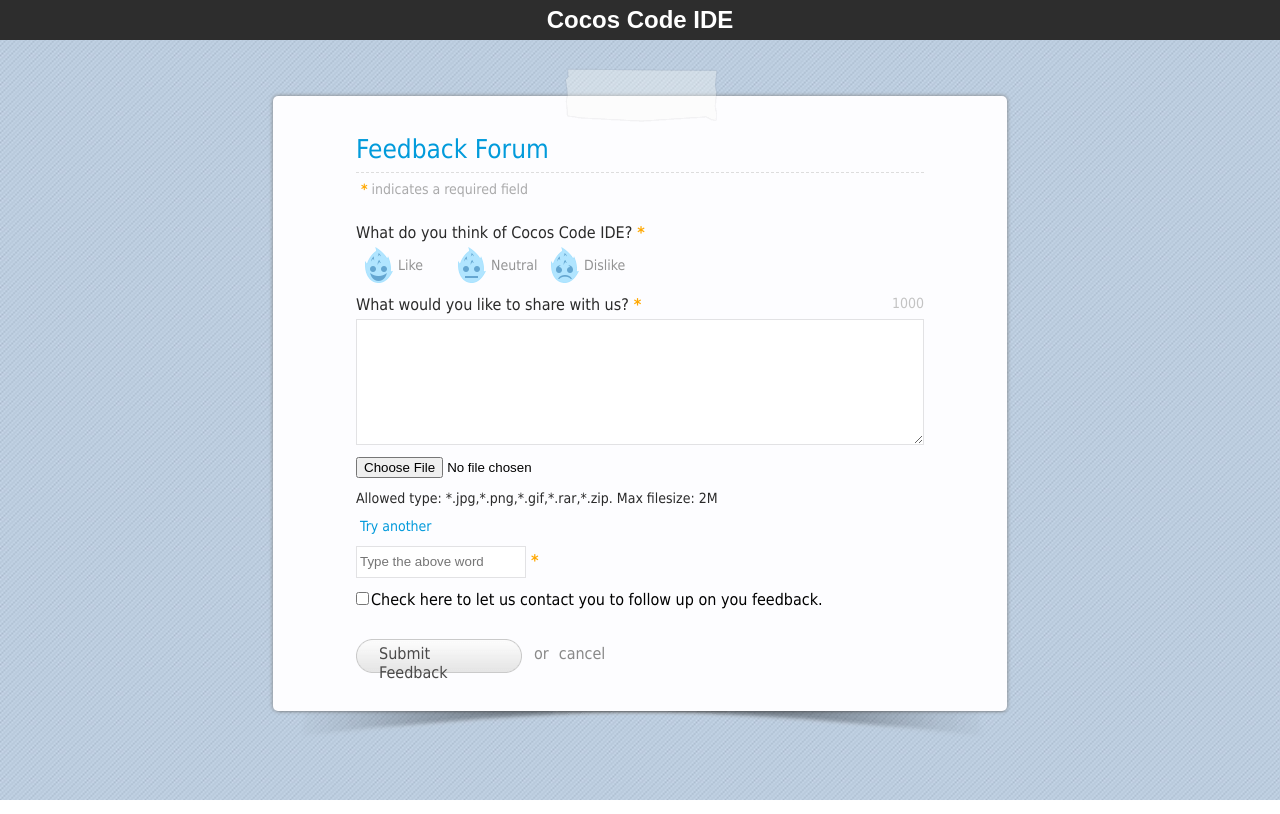
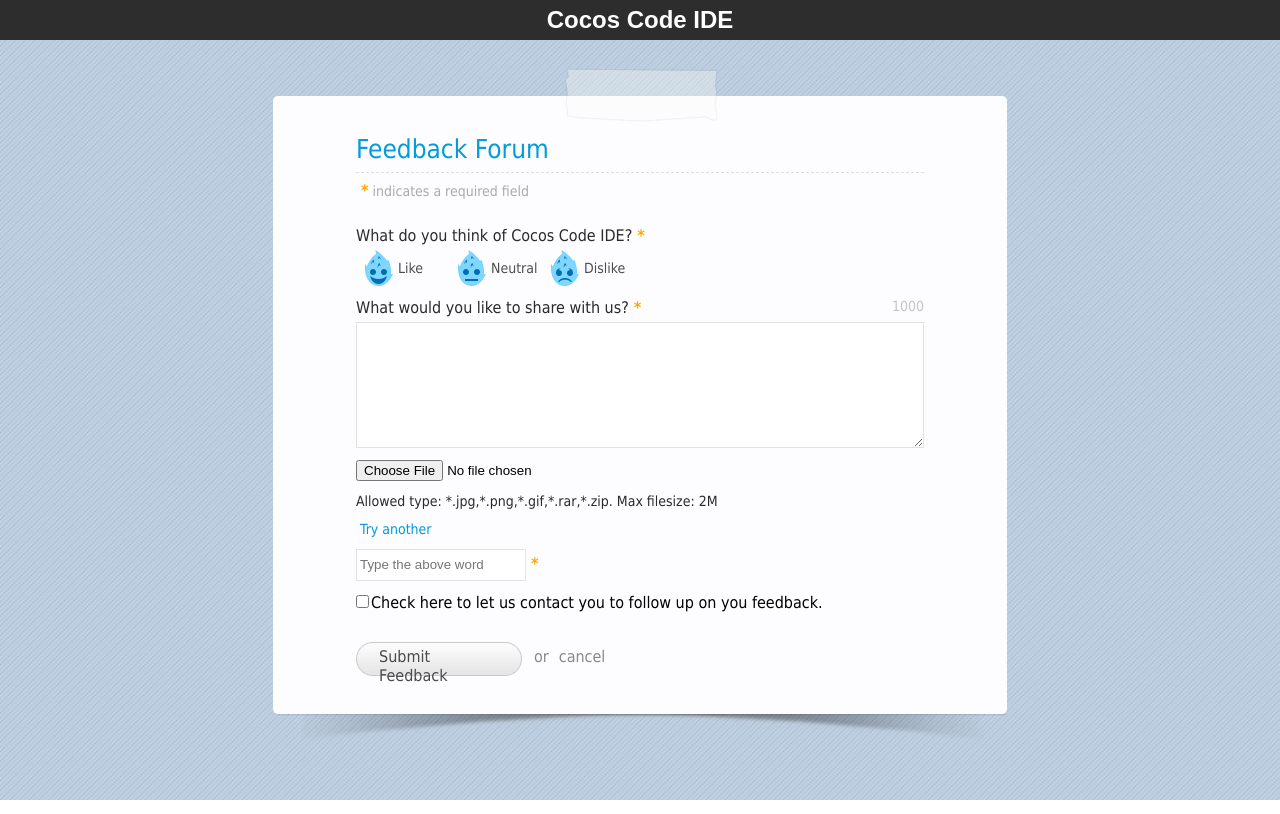
Before and after one commit to auiog413/ci_feedback, a CodeIgniter app: page /index.php/feedback/index in a window 1280 px wide. Run offline with CodeIgniter, Linux system fonts and the light colour scheme.

Commit message:
调整反馈页面样式

```diff
--- a/application/views/upload_form.php
+++ b/application/views/upload_form.php
@@ -136,7 +136,7 @@
 .header{height:34px;margin:auto;padding-top:6px;background-color:#2d2d2d;width:100%;}
 .header h3{font-size:24px;text-align:center;font-family:"Arial";font-weight:bold;color:#ffffff;}
 .main{margin-top:56px;font-family:"Tahoma";}
-.content{width:568px;padding:38px 83px;background-color:#fdfdff;position:relative;left:50%;border-radius:5px;margin-left:-367px;-webkit-box-shadow:0px 0px 4px #818181;;-moz-box-shadow:0px 0px 4px #818181;;box-shadow:0px 0px 4px #818181;;}
+.content{width:568px;padding:38px 83px;background-color:#fdfdff;position:relative;left:50%;border-radius:5px;margin-left:-367px;}
 .form_title{font-size:26px;color:#029bdb;border-bottom:#ddd dashed 1px;padding-bottom:8px;font-weight:normal;}
 .required_star{font-weight:bold;color:#ffa800;font-size:16px;margin-left:5px;}
 .content .tape{background:url(statics/tape.png) no-repeat;width:154px;height:54px;position:absolute;top:-28px;left:291px;}
@@ -147,18 +147,18 @@
 form .emailnotice{margin-top:9px;padding:5px 8px;border:#e0f7ff solid 1px;background-color:#f4fcfe;font-size:14px;}
 form .submit_btn{width:122px;height:24px;padding:5px 23px;display:block;text-decoration: none;float:left;}
 form .submit_btn_enabled{background:url(statics/Submit_btn1.png) no-repeat;color:#ffffff;}
-form .submit_btn_enabled:hover{background:url(statics/Submit_btn1_hover.png) no-repeat;text-decoration: underline;}
+form .submit_btn_enabled:hover{background:url(statics/Submit_btn1_hover.png) no-repeat;}
 form .submit_btn_disabled{background:url(statics/Submit_btn0.png) no-repeat;color:#4b4a4a;}
 form .cancel{display:block;float:left;margin-top:5px;margin-left:10px;color:#898989;text-decoration: none;}
 form .cancel:hover{text-decoration: underline;}
 form .seccode{width:162px;height:24px;line-height:24px;padding:3px;border:#e2e2e4 solid 1px;}
 form .vote_btns{margin-top:5px;padding-left:9px;}
 form .vote_btns span{padding-left:33px;width:60px;float:left;display:block;height:26px;padding-top:10px;color:#4d4d4d;font-size:14px;}
-form .vote_btns span:hover{cursor:pointer;opacity:1.0}
+form .vote_btns span:hover{cursor:pointer;opacity:0.6}
 form .vote_btns .span_unselect{opacity:0.3;}
 form .vote_btns .span_unselect:hover{opacity:1;}
 form .vote_btns .span_select{opacity:1;}
-form .vote_btns .span_normal{opacity:0.6;}
+form .vote_btns .span_normal{opacity:1;}
 form .vote_btns .btn_like{background:url(statics/Like.png) no-repeat;}
 form .vote_btns .btn_neutral{background:url(statics/Neutral.png) no-repeat;}
 form .vote_btns .btn_dislike{background:url(statics/Dislike.png) no-repeat;}
@@ -179,7 +179,7 @@
         <input type="hidden" name="version" value="<?php echo $version; ?>" />
         <input type="hidden" name="os" value="<?php echo $os; ?>" />
         <h4 class="form_title">Feedback Forum</h4>
-        <div style="margin-top:8px;color:#aaaaab;font-size:14px;"><strong class="required_star" style="font-size:14px;">*</strong> indicates a required field</div>
+        <div style="margin-top:8px;color:#aaaaab;font-size:14px;"><strong class="required_star">*</strong> indicates a required field</div>
         <div style="margin-top:26px;color:#2a2a2a;font-size:16px;">What do you think of Cocos Code IDE?<strong class="required_star">*</strong></div>
         <div class="vote_btns">
           <input type="hidden" id="think_result" name="think_result" value="" />
```
